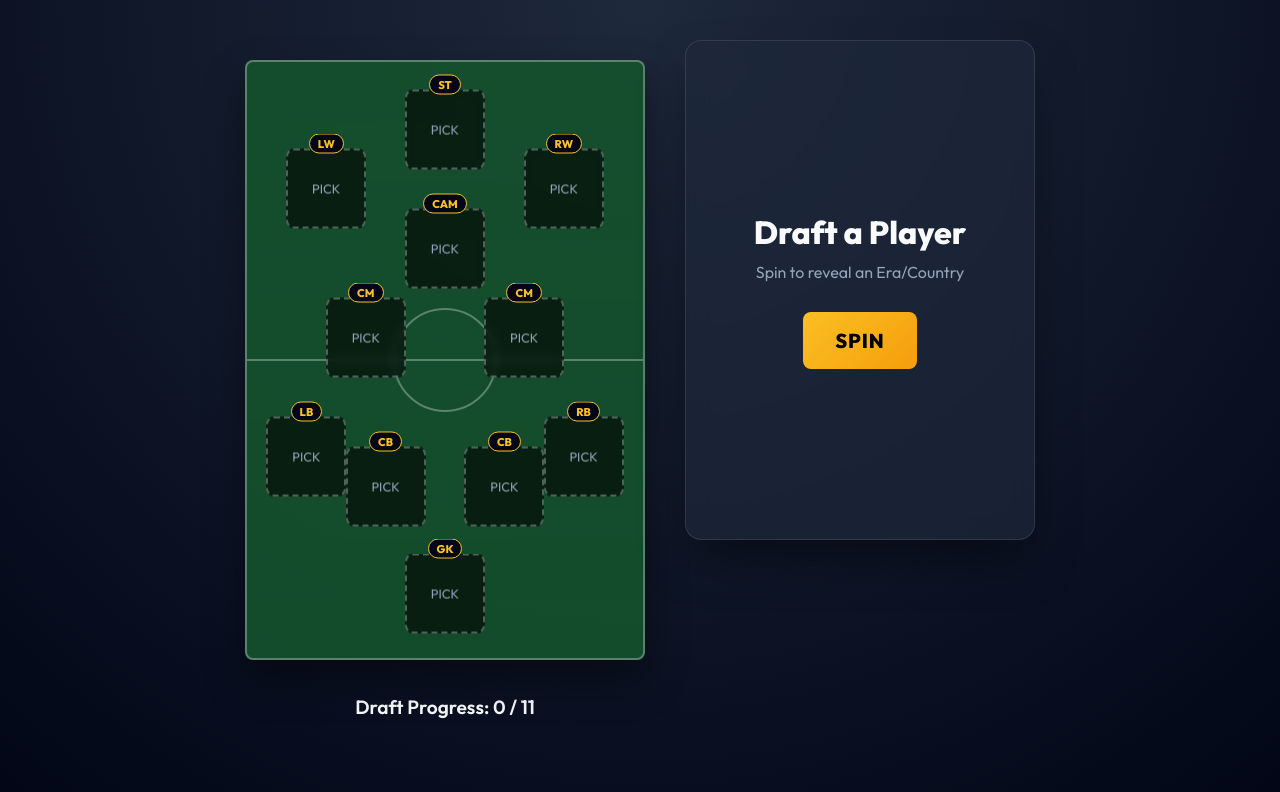
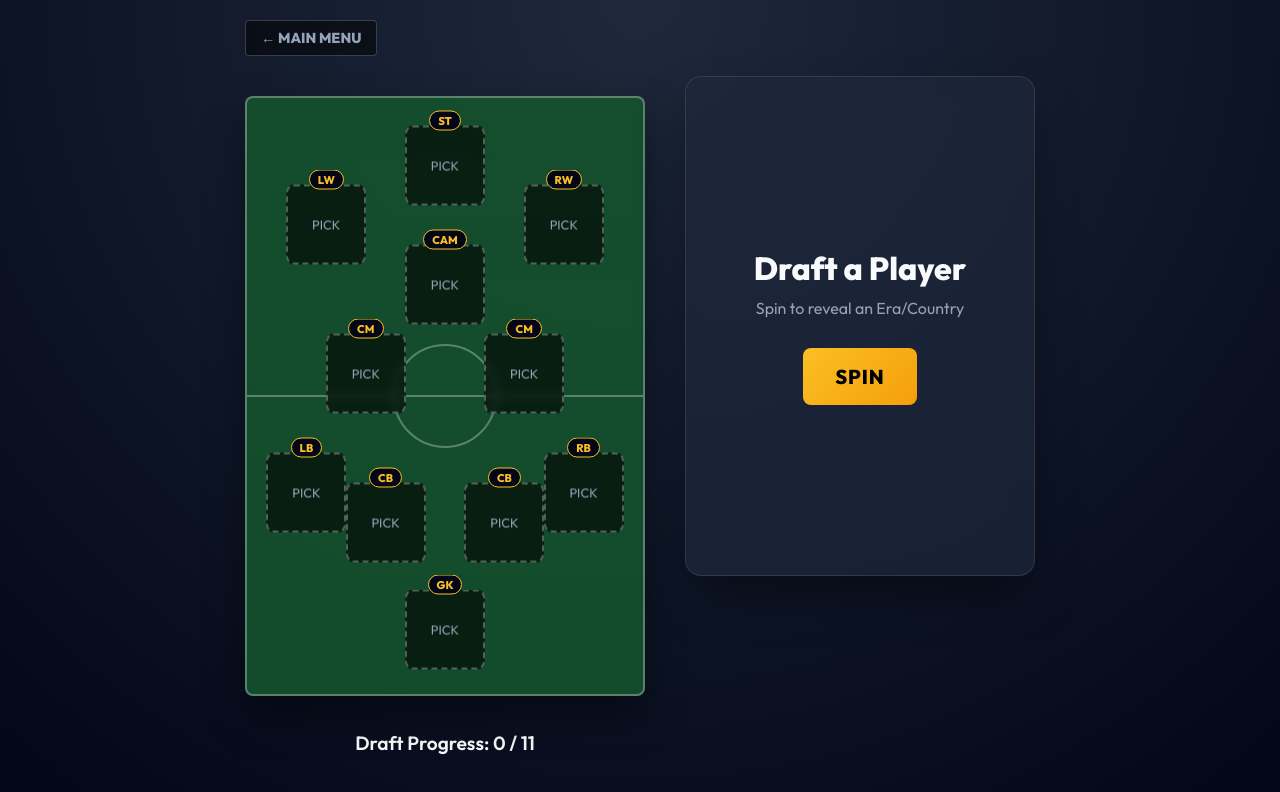
Before and after one commit to kevinknight09/Ultimate-Football-Team-Builder, an Angular app: page / in a window 1280 px wide. Both pictures are taken after a click on the button "DRAFT". Shown: the top 792 px of the page. Built offline with nearby package versions, Linux system fonts and the light colour scheme.

Commit message:
Added Back Button in the pages for Better navigation

```diff
--- a/src/app/app.css
+++ b/src/app/app.css
@@ -222,6 +222,32 @@
 }
 
 /* DRAFT LAYOUT */
+.top-nav {
+  width: 100%;
+  margin-bottom: 20px;
+  display: flex;
+  justify-content: flex-start;
+}
+
+.back-btn {
+  background: rgba(0, 0, 0, 0.5);
+  border: 1px solid rgba(255, 255, 255, 0.2);
+  color: var(--text-secondary);
+  padding: 8px 15px;
+  border-radius: 4px;
+  font-family: 'Outfit', sans-serif;
+  font-weight: 700;
+  font-size: 0.9rem;
+  cursor: pointer;
+  transition: all 0.3s;
+  backdrop-filter: blur(5px);
+}
+.back-btn:hover {
+  background: rgba(255, 255, 255, 0.1);
+  color: var(--text-primary);
+  border-color: rgba(255, 255, 255, 0.4);
+}
+
 .draft-layout {
   display: flex;
   gap: 40px;
--- a/src/app/app.html
+++ b/src/app/app.html
@@ -1,4 +1,7 @@
 <main class="container">
+  <div class="top-nav" *ngIf="gameState !== 'START'">
+    <button class="back-btn" (click)="resetGame()">&#8592; MAIN MENU</button>
+  </div>
 
   <!-- START SCREEN -->
   <div *ngIf="gameState === 'START'" class="start-container">
--- a/src/app/app.ts
+++ b/src/app/app.ts
@@ -82,6 +82,36 @@ export class App implements OnInit {
 
   toggleRules() {
     this.showRules = !this.showRules;
+  }
+
+  resetGame() {
+    this.gameState = 'START';
+    this.difficulty = 'EASY';
+    this.draftSlots = [
+      { position: 'LW', x: 20, y: 20, player: null },
+      { position: 'ST', x: 50, y: 10, player: null },
+      { position: 'RW', x: 80, y: 20, player: null },
+      { position: 'CAM', x: 50, y: 35, player: null },
+      { position: 'CM', x: 30, y: 50, player: null },
+      { position: 'CM', x: 70, y: 50, player: null },
+      { position: 'LB', x: 15, y: 70, player: null },
+      { position: 'CB', x: 35, y: 75, player: null },
+      { position: 'CB', x: 65, y: 75, player: null },
+      { position: 'RB', x: 85, y: 70, player: null },
+      { position: 'GK', x: 50, y: 88, player: null }
+    ];
+    this.totalSpins = 0;
+    this.currentSpunEra = null;
+    this.isSpinning = false;
+    this.playerScore = 1;
+    this.oppScore = 4;
+    this.currentMinute = 45;
+    this.liveEvents = [];
+    this.allEvents = [];
+    this.simulationComplete = false;
+    this.motm = null;
+    this.teamAnalysis = '';
+    this.playerStats = {};
   }
 
   cdr = inject(ChangeDetectorRef);
```
